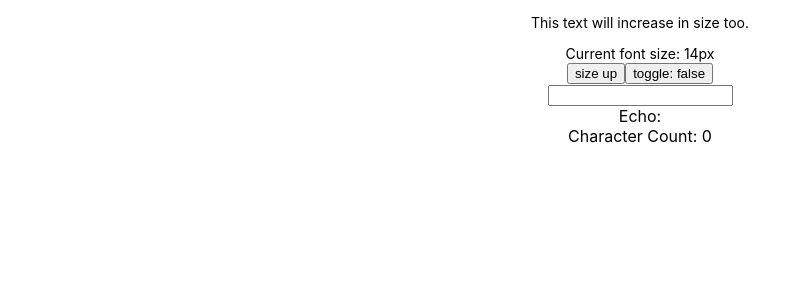
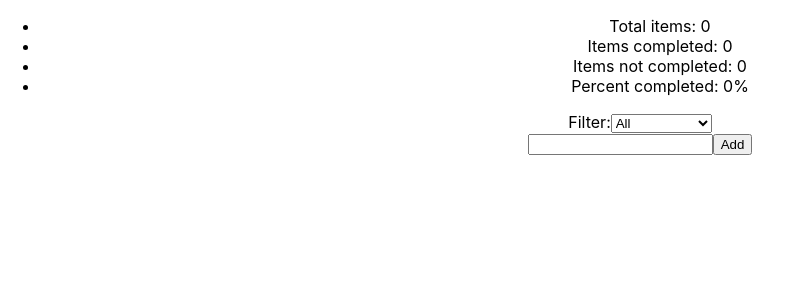
Before and after one commit to ckm960411/msw-redux, a React (Create React App) app: page / in a window 1280 px wide. Shown: the top 300 px of the page, without its empty margins (0-792 px from the left). Built offline with nearby package versions, Linux system fonts and the light colour scheme.

Commit message:
Zustand todoList 예제

```diff
--- a/src/App.js
+++ b/src/App.js
@@ -9,9 +9,10 @@
 // import TodoList from './components/RecoilExample/Todo/TodoList';
 // import { RecoilRoot } from 'recoil';
 // import CurrentUserInfo from './components/RecoilExample/CurrentUserInfo';
-import Text from './components/ZustandExample/Text';
+// import Text from './components/ZustandExample/Text';
+// import CharacterCounter from './components/ZustandExample/CharacterCounter';
+import TodoList from './components/ZustandExample/Todo/TodoList';
 import './App.css';
-import CharacterCounter from './components/ZustandExample/CharacterCounter';
 
 function App() {
   return (
@@ -27,8 +28,9 @@
         {/* <TodoList /> */}
         {/* <CurrentUserInfo /> */}
       {/* </RecoilRoot> */}
-      <Text />
-      <CharacterCounter />
+      {/* <Text /> */}
+      {/* <CharacterCounter /> */}
+      <TodoList />
     </div>
   );
 }
--- /dev/null
+++ b/src/components/ZustandExample/Todo/TodoItem.jsx
@@ -0,0 +1,55 @@
+import { useStore } from "./TodoStore";
+
+export default function TodoItem({ item }) {
+  const [todoList, setTodoList] = useStore(
+    state => ([
+      state.todoListState,
+      state.setTodoListState
+    ])
+  )
+  const index = todoList.findIndex((listItem) => listItem === item);
+
+  const editItemText = ({ target: { value } }) => {
+    const newList = replaceItemAtIndex(todoList, index, {
+      ...item,
+      text: value,
+    });
+
+    setTodoList(newList);
+  };
+
+  const toggleItemCompletion = () => {
+    const newList = replaceItemAtIndex(todoList, index, {
+      ...item,
+      isComplete: !item.isComplete,
+    });
+
+    setTodoList(newList);
+  };
+
+  const deleteItem = () => {
+    const newList = removeItemAtIndex(todoList, index);
+
+    setTodoList(newList);
+  };
+
+  return (
+    <div>
+      <input type="text" value={item.text} onChange={editItemText} />
+      <input
+        type="checkbox"
+        checked={item.isComplete}
+        onChange={toggleItemCompletion}
+      />
+      <button onClick={deleteItem}>X</button>
+    </div>
+  );
+}
+
+function replaceItemAtIndex(arr, index, newValue) {
+  return [...arr.slice(0, index), newValue, ...arr.slice(index + 1)];
+}
+
+function removeItemAtIndex(arr, index) {
+  return [...arr.slice(0, index), ...arr.slice(index + 1)];
+}
--- /dev/null
+++ b/src/components/ZustandExample/Todo/TodoList.jsx
@@ -0,0 +1,20 @@
+import TodoItem from "./TodoItem";
+import TodoListCreator from "./TodoListCreator";
+import TodoListFilters from "./TodoListFilters";
+import TodoListStats from "./TodoListStats";
+import { useStore } from "./TodoStore";
+
+export default function TodoList() {
+  const todoList = useStore(state => state.filteredTodoListState())
+
+  return (
+    <div>
+      <TodoListStats />
+      <TodoListFilters />
+      <TodoListCreator />
+      {todoList.map(item => {
+        return <TodoItem key={item.id} item={item} />;
+      })}
+    </div>
+  );
+}
--- /dev/null
+++ b/src/components/ZustandExample/Todo/TodoListCreator.jsx
@@ -0,0 +1,39 @@
+import { useState } from "react";
+import { useStore } from "./TodoStore";
+
+export default function TodoListCreator() {
+  const [inputValue, setInputValue] = useState("");
+  const [todoList, setTodoList] = useStore(state => ([
+    state.todoListState,
+    state.setTodoListState
+  ]))
+
+  const addItem = () => {
+    setTodoList([
+      ...todoList,
+      {
+        id: getId(),
+        text: inputValue,
+        isComplete: false,
+      },
+    ]);
+    setInputValue("");
+  };
+
+  const onChange = ({ target: { value } }) => {
+    setInputValue(value);
+  };
+
+  return (
+    <div>
+      <input type="text" value={inputValue} onChange={onChange} />
+      <button onClick={addItem}>Add</button>
+    </div>
+  );
+}
+
+// 고유한 Id 생성을 위한 유틸리티
+let id = 0;
+function getId() {
+  return id++;
+}
--- /dev/null
+++ b/src/components/ZustandExample/Todo/TodoListFilters.jsx
@@ -0,0 +1,24 @@
+import React from 'react'
+import { useStore } from './TodoStore';
+
+export default function TodoListFilters() {
+  const [filter, setFilter] = useStore(state => [
+    state.todoListFilterState,
+    state.setTodoListFilterState,
+  ])
+
+  const updateFilter = ({target: {value}}) => {
+    setFilter(value);
+  };
+
+  return (
+    <>
+      Filter:
+      <select value={filter} onChange={updateFilter}>
+        <option value="Show All">All</option>
+        <option value="Show Completed">Completed</option>
+        <option value="Show Uncompleted">Uncompleted</option>
+      </select>
+    </>
+  );
+}
--- /dev/null
+++ b/src/components/ZustandExample/Todo/TodoListStats.jsx
@@ -0,0 +1,22 @@
+import React from "react";
+import { useStore } from "./TodoStore";
+
+export default function TodoListStats() {
+  const {
+    totalNum,
+    totalCompletedNum,
+    totalUncompletedNum,
+    percentCompleted,
+  } = useStore(state => state.todoListStatsState())
+
+  const formattedPercentCompleted = Math.round(percentCompleted * 100);
+
+  return (
+    <ul>
+      <li>Total items: {totalNum}</li>
+      <li>Items completed: {totalCompletedNum}</li>
+      <li>Items not completed: {totalUncompletedNum}</li>
+      <li>Percent completed: {formattedPercentCompleted}%</li>
+    </ul>
+  );
+}
--- /dev/null
+++ b/src/components/ZustandExample/Todo/TodoStore.js
@@ -0,0 +1,44 @@
+import create from "zustand";
+
+export const useStore = create(
+  (set, get) => ({
+    // 투두리스트 목록 getter 와 setter
+    todoListState: [],
+    setTodoListState: (list) => set({ todoListState: list }),
+
+    // 투두리스트 필터 getter 와 setter
+    todoListFilterState: "Show All",
+    setTodoListFilterState: (filter) => set({ todoListFilterState: filter }),
+
+    // 필터된 투두리스트 getter
+    filteredTodoListState: () => {
+      const filter = get().todoListFilterState;
+      const list = get().todoListState;
+
+      switch (filter) {
+        case "Show Completed":
+          return list.filter((item) => item.isComplete);
+        case "Show Uncompleted":
+          return list.filter((item) => !item.isComplete);
+        default:
+          return list;
+      }
+    },
+
+    // 투두리스트 통계stats getter
+    todoListStatsState: () => {
+      const todoList = get().todoListState;
+      const totalNum = todoList.length;
+      const totalCompletedNum = todoList.filter((item) => item.isComplete).length;
+      const totalUncompletedNum = totalNum - totalCompletedNum;
+      const percentCompleted = totalNum === 0 ? 0 : totalCompletedNum / totalNum;
+
+      return {
+        totalNum,
+        totalCompletedNum,
+        totalUncompletedNum,
+        percentCompleted,
+      };
+    },
+  }
+));
```
